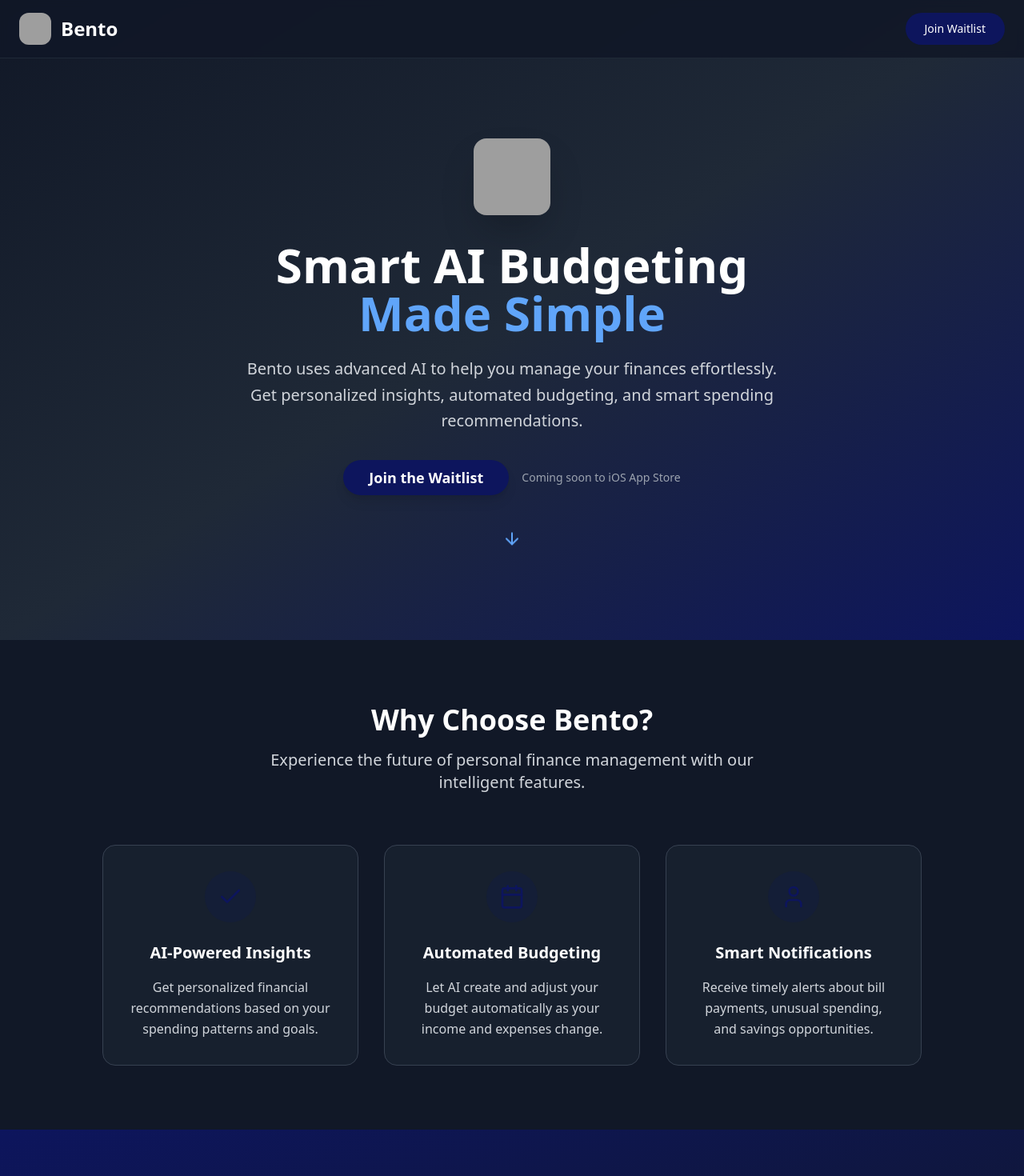
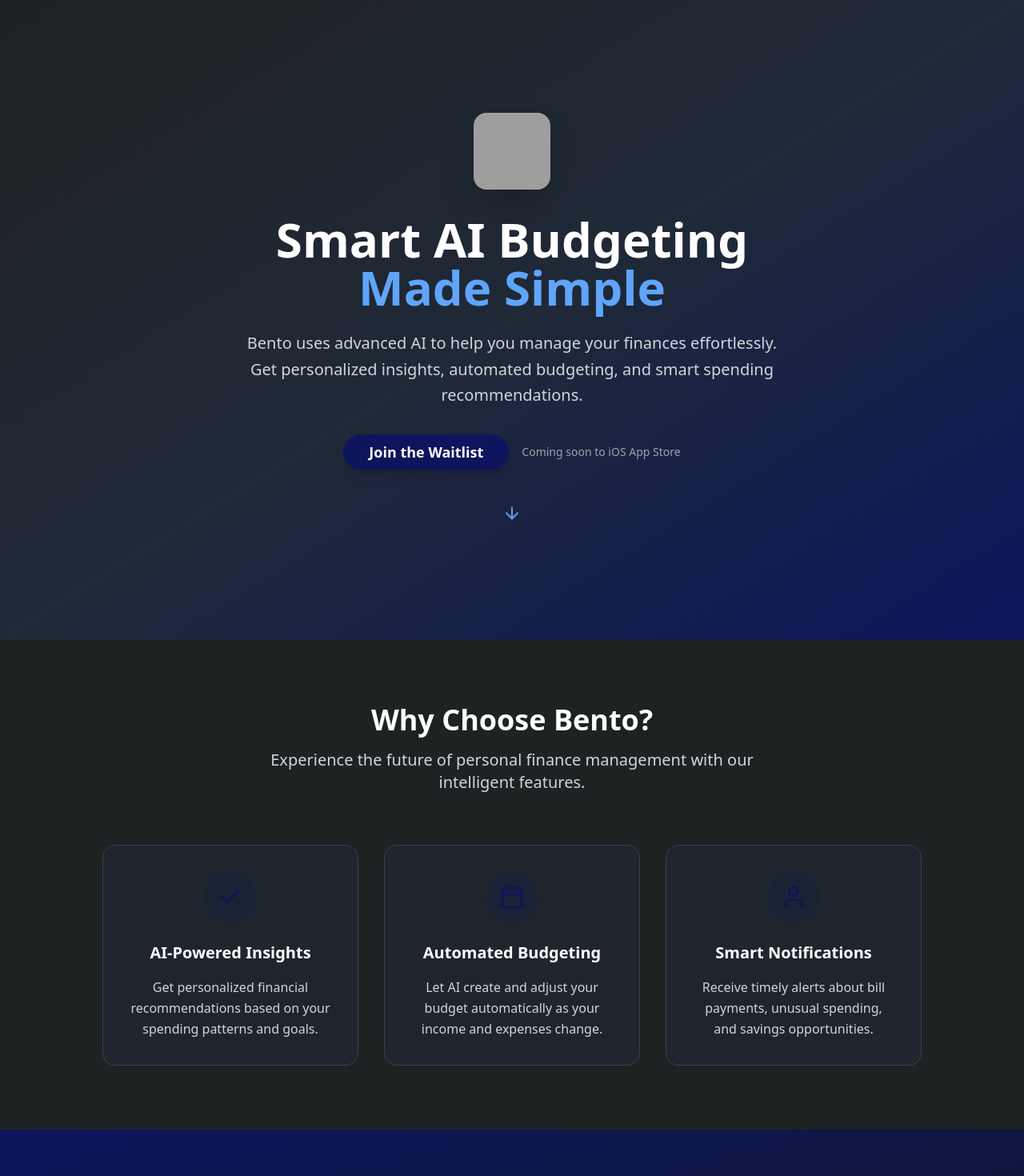
Before and after one commit to AZielinsky95/bento-app.github.io, a React (Vite) app: page / in a window 1280 px wide. Shown: the top 1470 px of the page at 80% size. Built offline with nearby package versions, Linux system fonts and the light colour scheme; grey boxes are pictures that could not be loaded.

Commit message:
Remove navbar and set background color
Remove the navbar and set the background color to #1F2223.

```diff
--- a/src/components/Features.tsx
+++ b/src/components/Features.tsx
@@ -21,7 +21,7 @@ const Features = () => {
   ];
 
   return (
-    <section className="py-20 bg-gray-900">
+    <section className="py-20" style={{ backgroundColor: '#1F2223' }}>
       <div className="container mx-auto px-6">
         <div className="text-center mb-16">
           <h2 className="text-4xl font-bold text-white mb-4">
--- a/src/components/Footer.tsx
+++ b/src/components/Footer.tsx
@@ -1,7 +1,7 @@
 
 const Footer = () => {
   return (
-    <footer className="bg-gray-950 text-white py-12">
+    <footer className="text-white py-12" style={{ backgroundColor: '#1F2223' }}>
       <div className="container mx-auto px-6">
         <div className="flex flex-col md:flex-row justify-between items-center">
           <div className="flex items-center space-x-3 mb-4 md:mb-0">
--- a/src/components/Hero.tsx
+++ b/src/components/Hero.tsx
@@ -8,7 +8,7 @@ const Hero = () => {
   };
 
   return (
-    <section className="min-h-screen bg-gradient-to-br from-gray-900 via-gray-800 to-[#0D155D] flex items-center justify-center pt-16">
+    <section className="min-h-screen bg-gradient-to-br from-[#1F2223] via-gray-800 to-[#0D155D] flex items-center justify-center">
       <div className="container mx-auto px-6 text-center">
         <div className="max-w-4xl mx-auto">
           <div className="mb-8">
--- a/src/index.css
+++ b/src/index.css
@@ -7,13 +7,13 @@
 
 @layer base {
   :root {
-    --background: 222.2 84% 4.9%;
+    --background: 0 0% 12%;
     --foreground: 210 40% 98%;
 
-    --card: 222.2 84% 4.9%;
+    --card: 0 0% 12%;
     --card-foreground: 210 40% 98%;
 
-    --popover: 222.2 84% 4.9%;
+    --popover: 0 0% 12%;
     --popover-foreground: 210 40% 98%;
 
     --primary: 221 91% 20%;
@@ -54,6 +54,7 @@
   }
 
   body {
-    @apply bg-background text-foreground;
+    @apply text-foreground;
+    background-color: #1F2223;
   }
 }
--- a/src/pages/Index.tsx
+++ b/src/pages/Index.tsx
@@ -1,5 +1,4 @@
 
-import Header from "@/components/Header";
 import Hero from "@/components/Hero";
 import Features from "@/components/Features";
 import Waitlist from "@/components/Waitlist";
@@ -8,7 +7,6 @@ import Footer from "@/components/Footer";
 const Index = () => {
   return (
     <div className="min-h-screen">
-      <Header />
       <Hero />
       <Features />
       <Waitlist />
```
